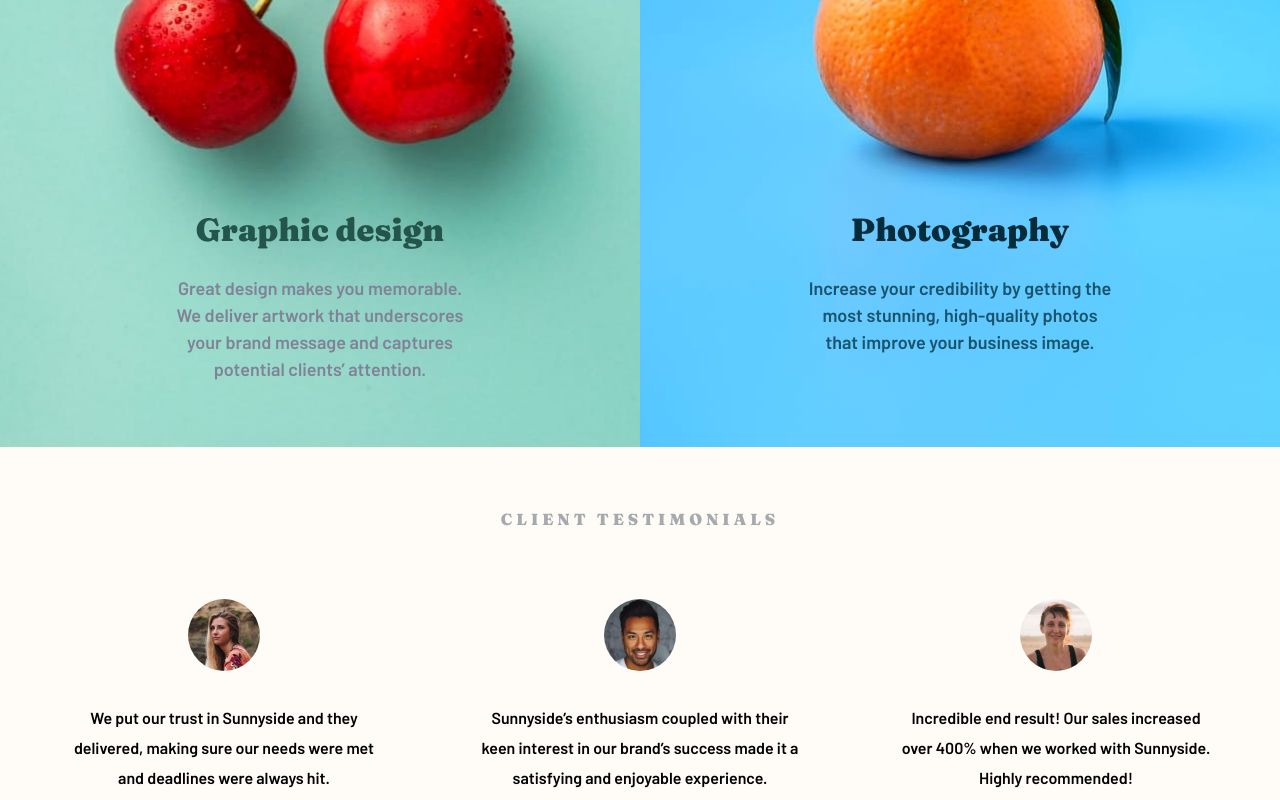
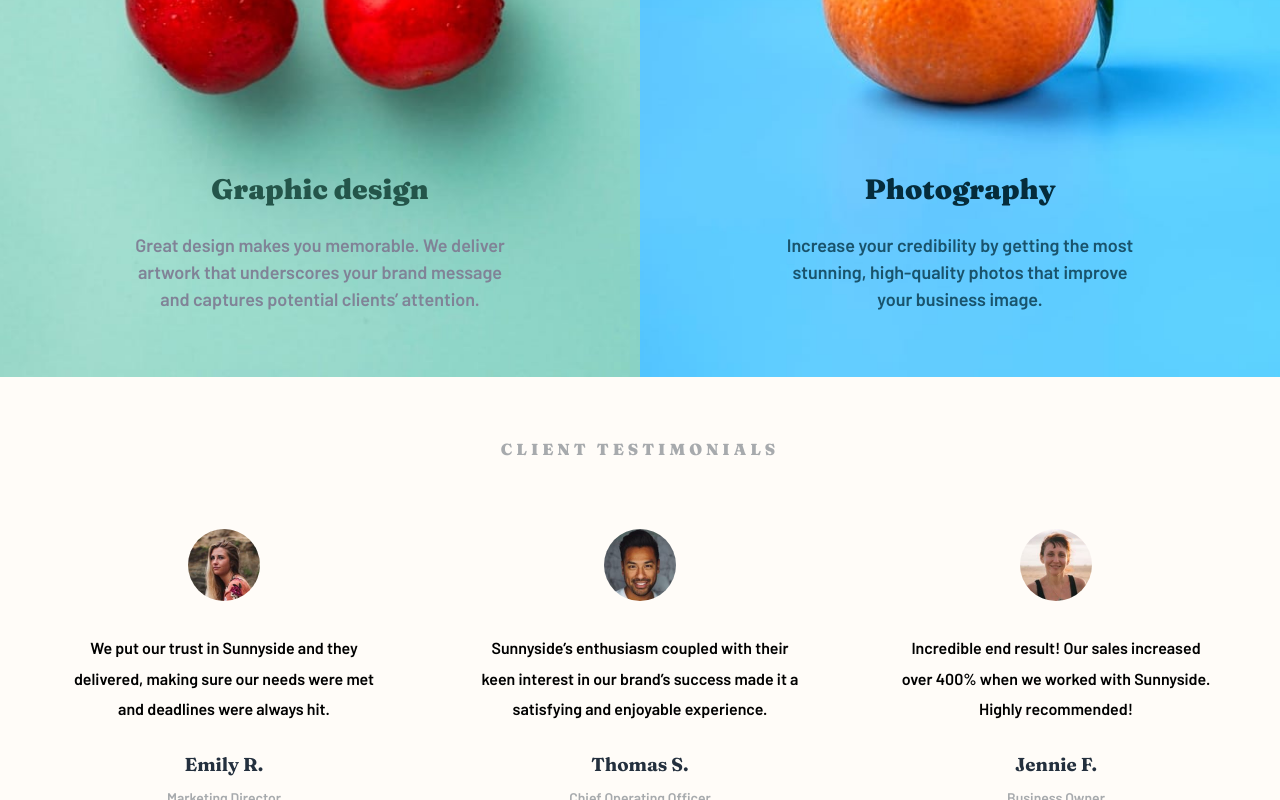
Before and after one commit to ChamuMutezva/sunnyside-agency-landing-page-main, a website built with Parcel: page index.html in a window 1280 px wide. Shown: the part 2000-2800 px from the top of the page. Built offline with nearby package versions, Linux system fonts and the light colour scheme.

Commit message:
hero background image resizing

```diff
--- a/src/scss/component/_hero.scss
+++ b/src/scss/component/_hero.scss
@@ -46,7 +46,7 @@
 
 @media screen and (min-width: 1180px)  {
     .hero {
-        padding-top: 37.5%;
+        padding-top: 34.5%;
     }
     .hero__content {
         top: -30rem;
--- a/src/scss/component/_services.scss
+++ b/src/scss/component/_services.scss
@@ -1,10 +1,12 @@
 @use '../base';
+
 .sr__only--link {
 	width: 0;
 	display: inline-block;
 	height: 0;
 	overflow: hidden;
 }
+
 .services__wrapper {
 	padding: 3.5rem 1.5rem 1.8rem;
 	text-align: center;
@@ -51,10 +53,12 @@
 
 .photo__title {
 	color: #052C3B;
+	font-size: 1.75rem;
 }
 
 .graphic__title {
 	color: #24554A;
+	font-size: 1.75rem;
 }
 
 .learn__link--btn {
@@ -108,23 +112,28 @@
 .designs__wrapper {
 	text-align: center;
 	padding: 1.5rem;
-	max-width: 22.25rem;
+	max-width: 26.25rem;
 }
 
 @media screen and (min-width: 620px) {
 	.services__item {
 		flex-direction: row;
 		flex: 1 1 50%;
-		&:first-child{
+
+		&:first-child {
 			flex-direction: row-reverse;
 		}
 	}
-	.services__content, .services__img {
+
+	.services__content,
+	.services__img {
 		flex: 1 1 50%;
 	}
+
 	.services__deco__img {
 		display: flex;
 	}
+
 	.graphic__design {
 		background-image: url("../../images/desktop/image-graphic-design.jpg");
 	}
@@ -142,4 +151,13 @@
 	.services__wrapper {
 		text-align: left;
 	}
+
+	.services__title {
+		font-size: 2.5rem;
+	}
+
+	.graphic__title,
+	.photo__title {
+		font-size: 1.75rem;
+	}
 }
```
Also changed, not shown: src/css/style.css, 5 other files.
